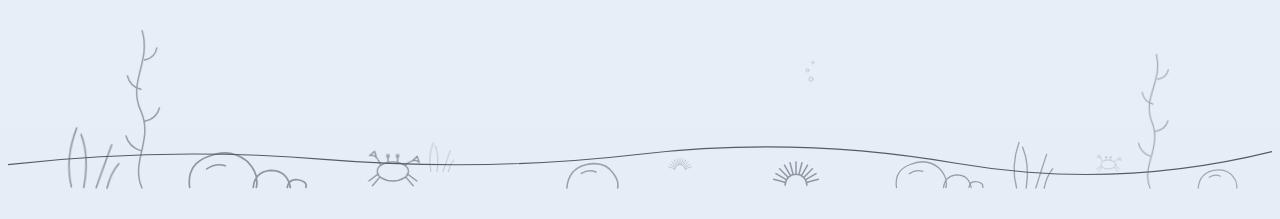
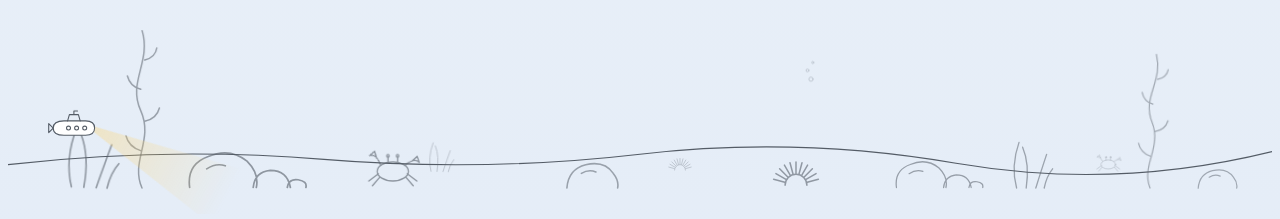
Before and after one commit to Parker-McDonnell/Parker-McDonnell.github.io, a Jekyll site: the page concepts/ma-slideshow/index.html, which Jekyll copies as it is, in a window 1280 px wide. Shown: the part 2745-2964 px from the top of the page. Built offline with Jekyll 4.4.1, drawn with Linux system fonts in a browser that asks for light colours.

Commit message:
Ocean: an explorer submarine patrols the sea floor, its lamp sweeping over the creatures
Co-Authored-By: Claude Opus 5.5 <noreply@anthropic.com>

```diff
--- a/concepts/ma-slideshow/index.html
+++ b/concepts/ma-slideshow/index.html
@@ -94,6 +94,17 @@ body { overflow-x: clip; background: var(--paper); color: var(--ink); font: 400
 .beat { transform-box: view-box; transform-origin: 30px 8px; animation: beat 3.2s cubic-bezier(.2, .7, .3, 1) infinite; animation-delay: var(--d, 0s); }
 .beat { animation-duration: calc(3.2s * var(--pace, 1)); }
 @keyframes beat { 0%, 100% { transform: translateY(0) scale(1, 1); } 20% { transform: translateY(-5px) scale(.84, 1.08); } }
+/* the explorer: patrols the floor slowly, stopping at each end to look around, its lamp sweeping down over the creatures */
+.explorer { position: absolute; bottom: 4.6rem; left: 3%; width: 54px; height: 29px; color: var(--line); animation: patrol 150s ease-in-out infinite; }
+.explorer .facing { position: absolute; inset: 0; animation: face 150s linear infinite; }
+.explorer svg { position: absolute; overflow: visible; }
+.explorer .hull { inset: 0; width: 100%; height: 100%; fill: none; stroke: currentColor; stroke-width: 1.2; stroke-linecap: round; stroke-linejoin: round; animation: hover 7s ease-in-out infinite; }
+.explorer .hull path:first-child { fill: var(--paper); }
+.explorer .lamp { left: 88%; top: 62%; width: 150px; height: 64px; transform-origin: 0 50%; transform: translateY(-50%) rotate(28deg); animation: sweep 11s ease-in-out infinite alternate; }
+.explorer .lamp path { fill: url(#exBeam); stroke: none; }
+@keyframes patrol { 0%, 8% { left: 3%; } 42%, 58% { left: calc(94% - 54px); } 92%, 100% { left: 3%; } }
+@keyframes face { 0%, 49.8% { transform: scaleX(1); } 50%, 99.8% { transform: scaleX(-1); } 100% { transform: scaleX(1); } }
+@keyframes sweep { from { transform: translateY(-50%) rotate(14deg); } to { transform: translateY(-50%) rotate(40deg); } }
 @keyframes surface { 0% { transform: translateY(0); opacity: 0; } 15%, 80% { opacity: 1; } 100% { transform: translateY(var(--rise, -3rem)); opacity: 0; } }
 .surface { animation: surface 12s ease-in infinite; }
 @keyframes drift { to { transform: translateX(-50%); } }
@@ -772,7 +783,13 @@ site.use(cfg => {
   sea.innerHTML = rays() + swell(16, 50) + boats() + SEA.map((e, i) => critter(`sea-${i}`, e)).join('');
   floor.innerHTML =
     '<svg class="sand" viewBox="0 0 1600 160" preserveAspectRatio="none"><path vector-effect="non-scaling-stroke" d="M0 122 Q200 108 400 118 T800 114 T1200 121 T1600 112"/></svg>' +
-    FLOOR.map((e, i) => critter(`floor-${i}`, e)).join('');
+    FLOOR.map((e, i) => critter(`floor-${i}`, e)).join('') +
+    // an explorer submarine, patrolling just above the sand and turning its lamp down over the creatures
+    '<div class="explorer"><div class="facing"><svg class="lamp" viewBox="0 0 200 100" preserveAspectRatio="none"><defs><linearGradient id="exBeam">' +
+    '<stop offset="0" style="stop-color:var(--beam)"/><stop offset="1" style="stop-color:var(--beam);stop-opacity:0"/></linearGradient></defs>' +
+    '<path d="M0 46 L200 0 L200 100 L0 54 Z"/></svg>' +
+    '<svg class="hull" viewBox="0 0 60 32"><path d="M8 20 Q8 12 20 12 L44 12 Q54 12 54 20 Q54 28 44 28 L20 28 Q8 28 8 20 Z"/>' +
+    '<path d="M24 12 L26 5 L36 5 L38 12 M31 5 V1 h4 M8 20 l-5 -5 v10 z"/><circle cx="25" cy="20" r="2.2"/><circle cx="34" cy="20" r="2.2"/><circle cx="43" cy="20" r="2.2"/></svg></div></div>';
   // the page as part of the sea: drawings perched on the page itself, in front of it and never in the way of a click
   const PERCH = [
     ['footer', ['crab', { bottom: '100%', right: '14%' }, 54, 'scuttle', -8]],
```
Also changed, not shown: HANDOFF.md (+1 -0 lines).
